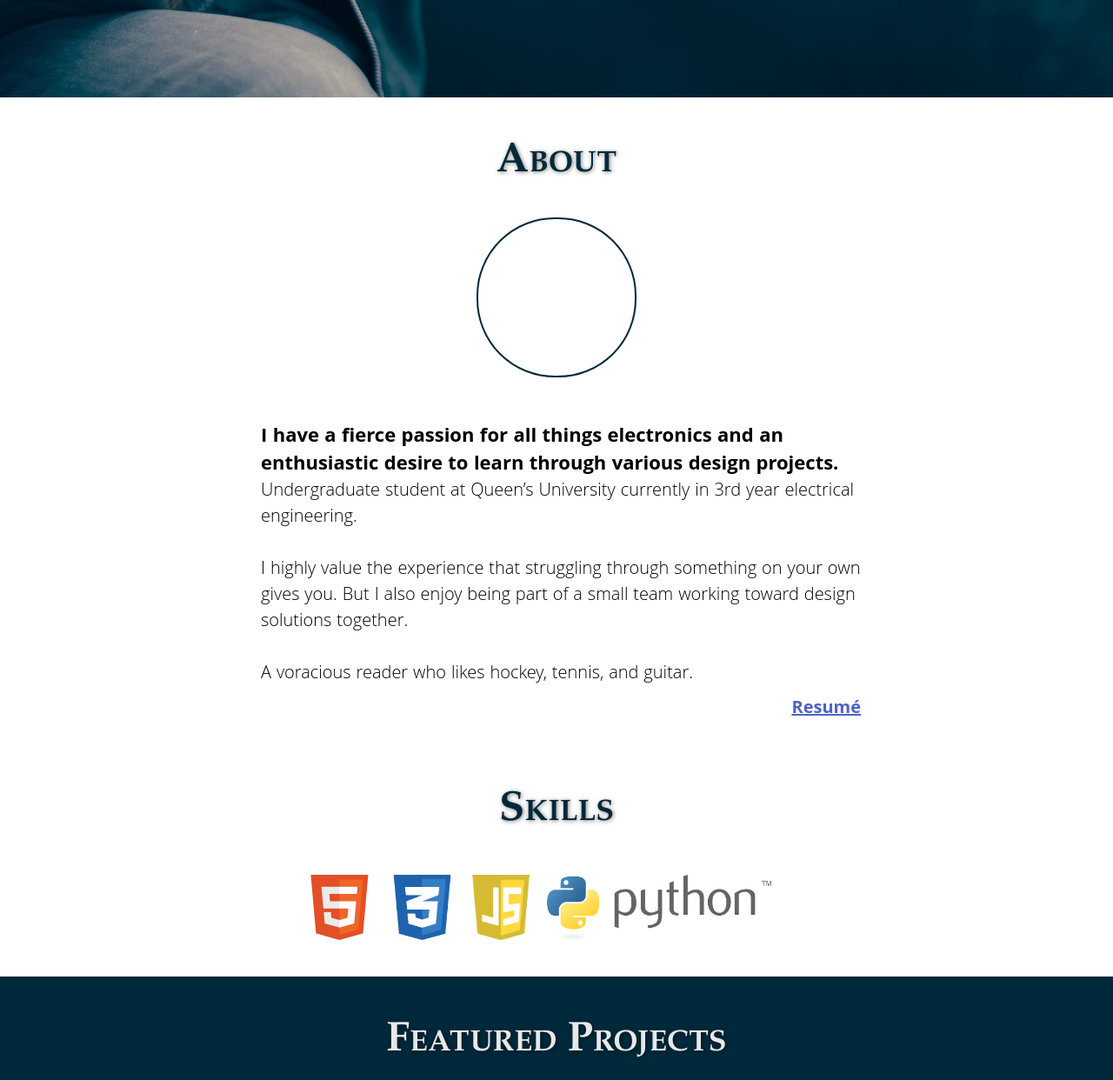
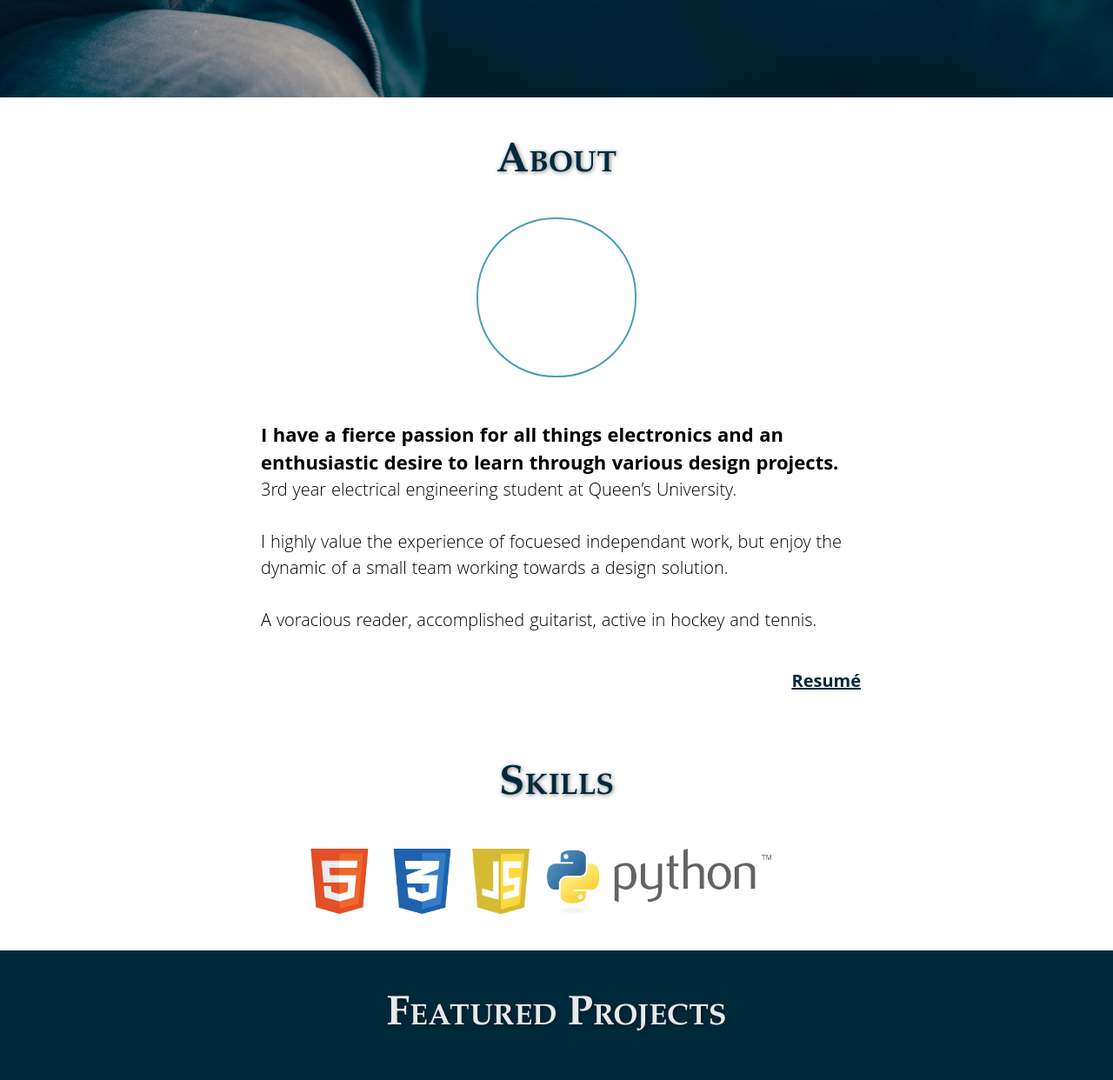
Before and after one commit to nBuze/Portfolio-Site, a Jekyll site: the page built from index.html, in a window 1280 px wide, cut to the strip 788-2030 px from the top of the page. Shown: the whole strip at 87% size. Built offline with Jekyll 4.4.1, drawn with Linux system fonts in a browser that asks for light colours; Markdown is read by kramdown in place of the engine named in the settings.

Commit message:
Changed a few links and wording of objective

```diff
--- a/_includes/about.html
+++ b/_includes/about.html
@@ -6,11 +6,11 @@
     </div>
 
     <div class="about-content">
-        <p class="objective"><strong>I have a fierce passion for all things electronics and an enthusiastic desire to learn through various design projects. </strong>Undergraduate student at Queen’s University currently in 3rd year electrical engineering.
+        <p class="objective"><strong>I have a fierce passion for all things electronics and an enthusiastic desire to learn through various design projects. </strong>3rd year electrical engineering student at Queen’s University.
 <br><br>
-I highly value the experience that struggling through something on your own gives you. But I also enjoy being part of a small team working toward design solutions together.
+I highly value the experience of focuesed independant work, but enjoy the dynamic of a small team working towards a design solution.
 <br><br>
-A voracious reader who likes hockey, tennis, and guitar.
+A voracious reader, accomplished guitarist, active in hockey and tennis.
         <span class="resume-container"><a href="#">Resumé</a>
         </span>
 
--- a/css/main.css
+++ b/css/main.css
@@ -97,7 +97,7 @@ div.headshot {
     order: 3;
     /*     background: url('../img/headshot.png') right top no-repeat;    */
     background-color: white;
-    border: solid #00293B 2px;
+    border: solid rgba(75,158,181,1) 2px;
     background-size: cover;
 }
 
@@ -150,17 +150,18 @@ svg .fill {
     display: inline;
     position: relative;
     float: right;
-    color: #4E62C3;
+    color: #00293B;
     text-decoration: underline;
     margin-top: 20px;
     font-weight: 700;
     font-size: 20px;
     padding: 20px 10px 0 0;
     text-align: right;
+    transition: ease 0.5s;
 }
 
 .objective a:hover {
-    color: rgba(78,98,195,0.8);
+    color: rgba(75,158,181,1);
 }
 
 #skills {
--- a/css/project.css
+++ b/css/project.css
@@ -28,7 +28,7 @@ header nav ul a{
 }
 
 header nav ul a:hover {
-    color: rgba(78,98,195,0.8);
+    color: rgba(75,158,181,1);
     transition: ease 0.3s;
 }
 
@@ -109,7 +109,7 @@ footer {
     left: 0;
     right: 0;
     display: block;
-    background: #45414D;
+    background: #00293B;
     padding: 15px 0 15px 120px;
 }
 .copyright {
```
